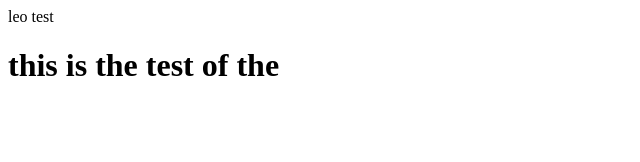
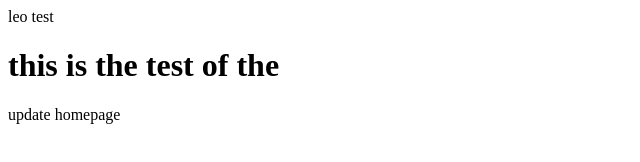
Before and after one commit to Leo1piece/git-demo, a plain HTML site: page 1.html in a window 1280 px wide. Shown: the whole page, without its empty margins (0-640 px from the left). Drawn offline with Linux system fonts and the light colour scheme.

Commit message:
Fix02 -error update

```diff
--- a/1.html
+++ b/1.html
@@ -10,7 +10,7 @@
     leo test
 
 <h1>this is the test of the </h1>
-
+<p>update homepage</p>
 
 </body>
 </html>
```
